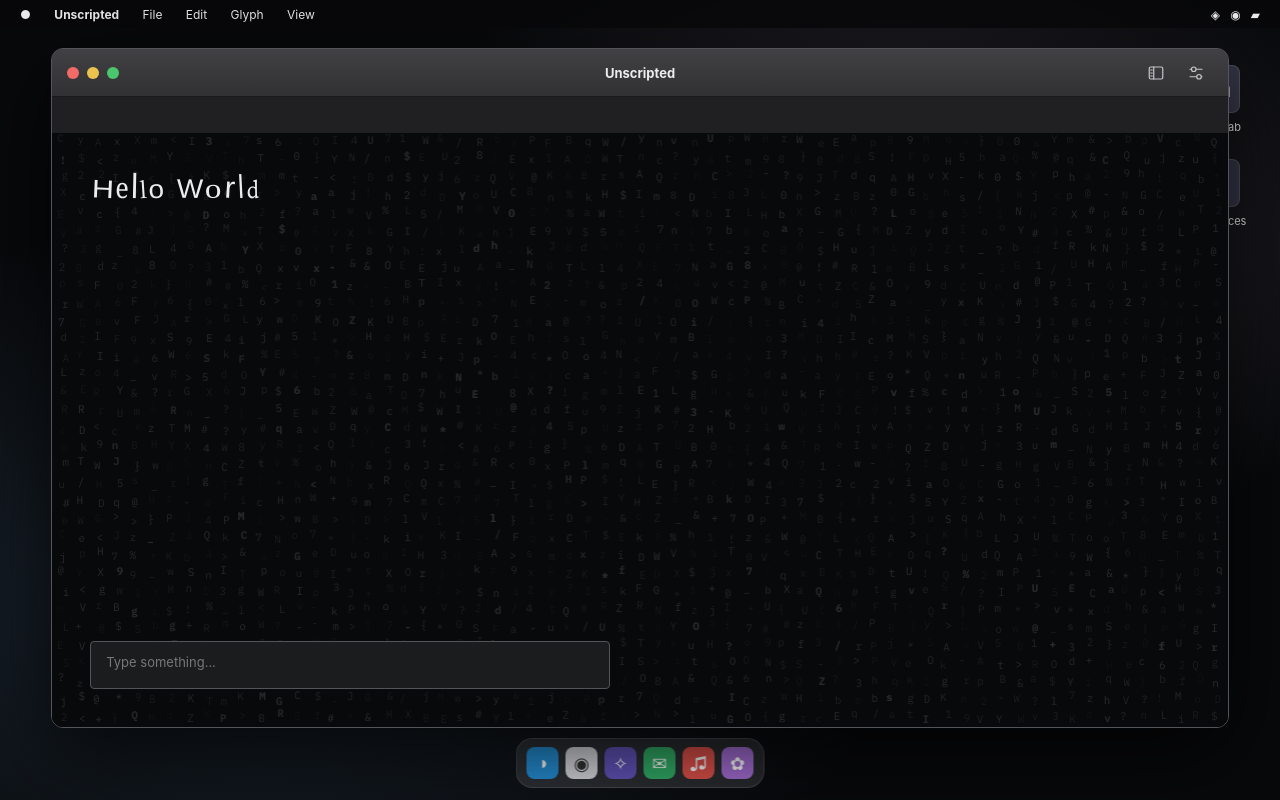
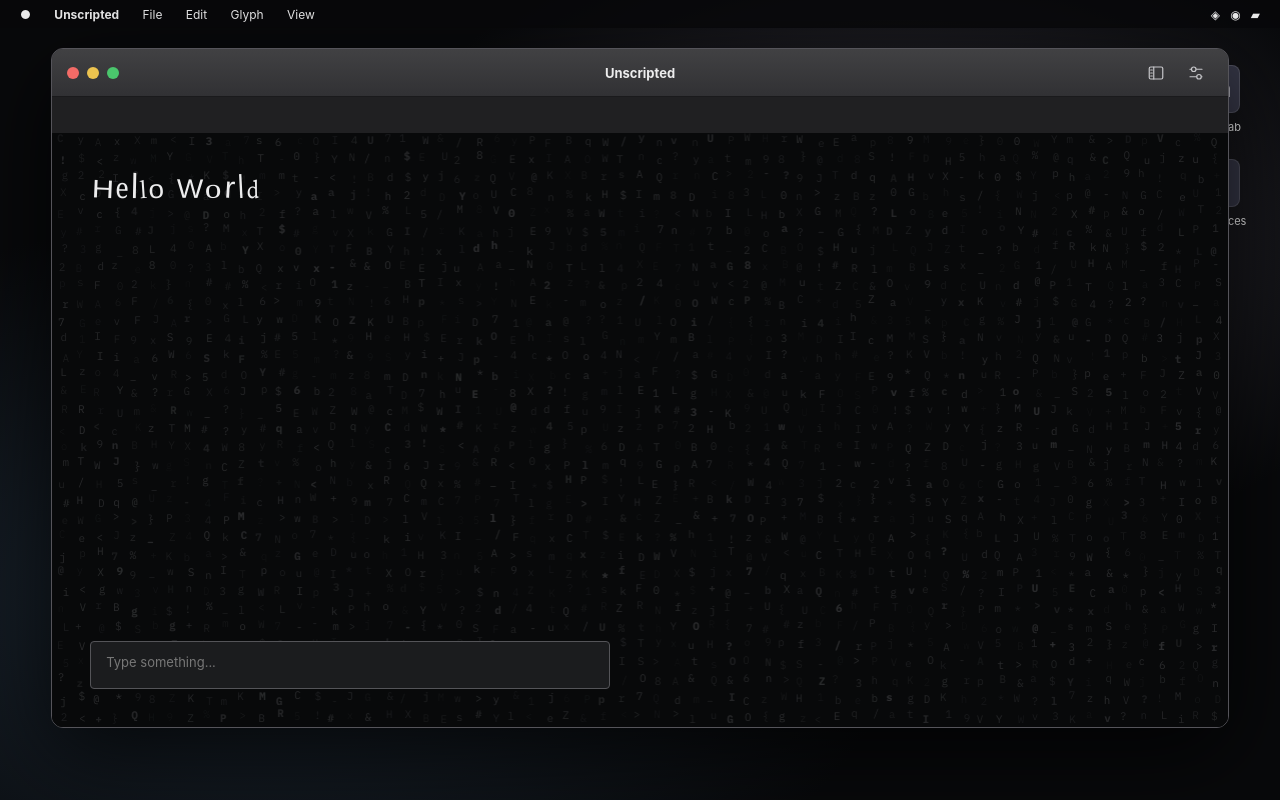
Before and after one commit to yran-1210/unscripted, a plain HTML site: page index.html in a window 1280 px wide. Drawn offline with nearby package versions, Linux system fonts and the light colour scheme.

Commit message:
Update index.html
d

```diff
--- a/index.html
+++ b/index.html
@@ -102,38 +102,6 @@ textarea:focus-visible {
   border: 1px solid #ffffff22;
   font-size: 23px;
 }
-
-.dock {
-  position: absolute;
-  left: 50%;
-  bottom: 12px;
-  transform: translateX(-50%);
-  display: flex;
-  gap: 7px;
-  padding: 8px 10px;
-  border: 1px solid #ffffff22;
-  border-radius: 17px;
-  background: #ffffff20;
-  backdrop-filter: blur(15px);
-}
-
-.dock span {
-  display: grid;
-  place-items: center;
-  width: 32px;
-  height: 32px;
-  border-radius: 8px;
-  background: #444653;
-  color: white;
-  font-size: 18px;
-}
-
-.dock span:nth-child(1) { background: #258fd6; }
-.dock span:nth-child(2) { background: #d9dadf; color: #333; }
-.dock span:nth-child(3) { background: #6254bb; }
-.dock span:nth-child(4) { background: #32ae67; }
-.dock span:nth-child(5) { background: #df514b; }
-.dock span:nth-child(6) { background: #a36dd3; }
 
 .window {
   position: absolute;
@@ -855,11 +823,6 @@ textarea:focus-visible {
       <div class="file-icon">▤</div>
       References
     </div>
-  </div>
-
-  <div class="dock">
-    <span>◑</span><span>◉</span><span>✧</span>
-    <span>✉</span><span>♫</span><span>✿</span>
   </div>
 </div>
 
```
